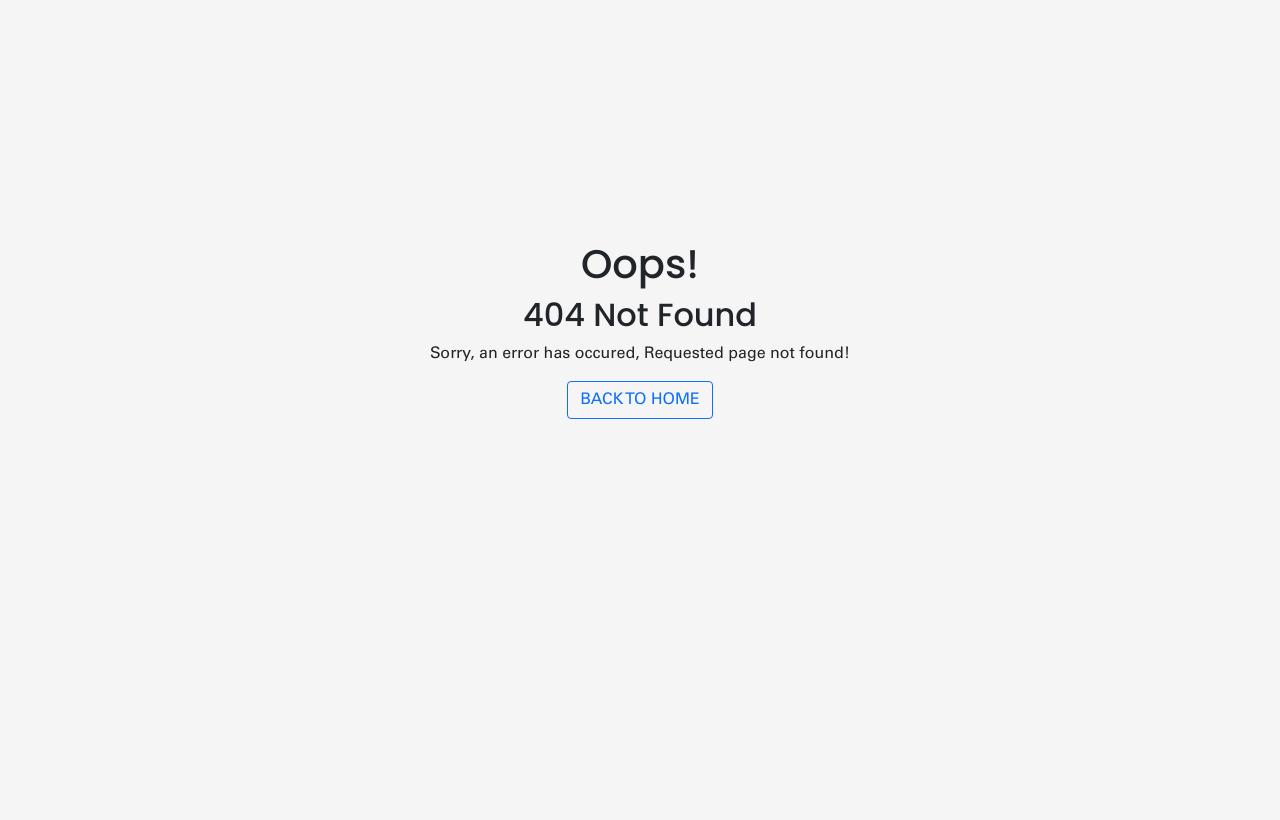
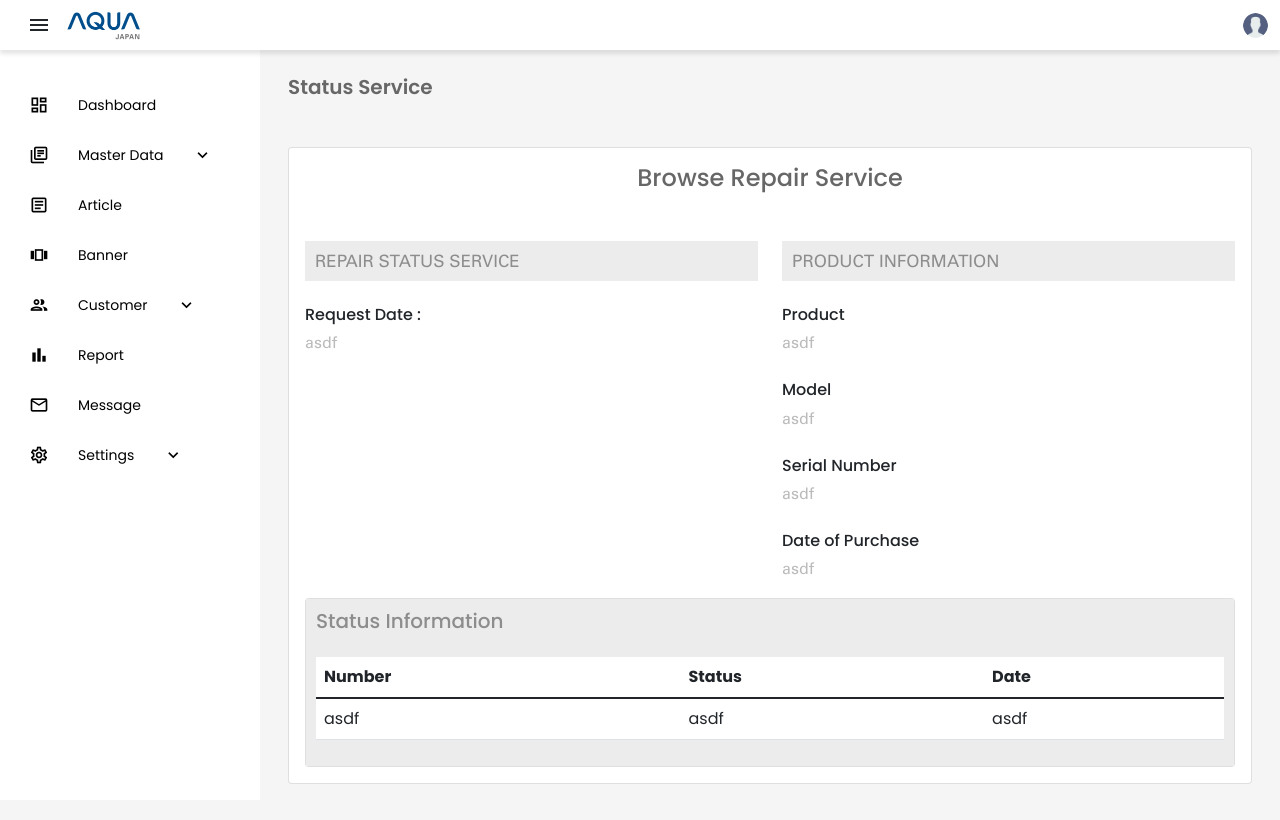
Before and after one commit to syaifuldewarangga/cmsHaier, a React (Create React App) app: page /customer/status-service/detail/1/1 in a window 1280 px wide. Before the commit this address had no page. Shown: the top 820 px of the page. Built offline with nearby package versions, Linux system fonts and the light colour scheme; sample sign-in values are in the browser's storage.

Commit message:
add status service detail

```diff
--- a/src/component/dahboard/customer/statusService/StatusService.jsx
+++ b/src/component/dahboard/customer/statusService/StatusService.jsx
@@ -1,18 +1,59 @@
-import React, { Component } from "react";
+import axios from "axios";
+import React, { useEffect, useState } from "react";
+import { connect } from "react-redux";
+import { useHistory } from "react-router";
+import Pagination from "../../../pagination/Pagination";
 import StatusServiceData from "./statusServiceData/StatusServiceData";
 
-class StatusService extends Component {
-    render() {
+const StatusService = (props) => {
+    const [data, setData] = useState([])
+    const [currentPage, setCurrentPage] = useState(0)
+    const [totalPage, setTotalPage] = useState(0)
+    const history = useHistory()
+
+    var token = localStorage.getItem('access_token');
+    const getServiceStatusAPI = async () => {
+        await axios.get(props.base_url + "register-service", {
+            headers: {
+                Authorization: 'Bearer ' + token,
+            },
+            params: {
+                page: currentPage,
+                itemPerPage: 10
+            }
+        }).then((res) => {
+            setData(res.data.content)
+            setCurrentPage(res.data.number)
+            setTotalPage(res.data.totalPages)
+        })
+    }
+
+    useEffect(() => {
+        getServiceStatusAPI()
+    }, [currentPage])
+
+    const handleChangePage = (value) => {
+        let newPage = value - 1
+        setCurrentPage(newPage)
+    }
+
+    const handleSubmit = (e) => {
+        e.preventDefault()
+        history.push('/customer/status-service/detail/1/1')
+    }
     return(
         <div className="user-role">
             <h5 className="dashboard title" >Status Service</h5>
             <div className="mt-5">
                 <div>
                     <div className="row">
+                        <form onSubmit={handleSubmit}>
                             <div className="d-flex col-lg-6 col-12 mb-3">
-                                <input class="form-control me-2" type="search" placeholder="Search" aria-label="Search" />
-                                <button class="btn btn-outline-success" type="submit">Search</button>
+                                    <input class="form-control me-2" placeholder="SR Number" name="SRNumber" />
+                                    <input class="form-control me-2" placeholder="Phone Number" name="phone_number" />
+                                    <button className="btn btn-outline-success" type="submit"> Search </button>
                             </div>
+                        </form>
                     </div>
                 </div>
 
@@ -22,26 +63,43 @@ class StatusService extends Component {
                             <table className="dashboard table">
                                 <thead>
                                     <tr>
-                                            <th>Photos</th>
-                                            <th>ID Service</th>
+                                        {/* <th>Photos</th> */}
+                                        <th>SR Number</th>
+                                        <th>Phone</th>
                                         <th>Date of Purchase</th>
                                         <th>Barcode</th>
-                                            <th>Product ID</th>
                                         <th>Brand</th>
                                         <th>Product</th>
-                                            <th>Status</th>
                                     </tr>
                                 </thead>
 
-                                    <StatusServiceData />
+                                {
+                                    data.map((item, index) => (
+                                        <StatusServiceData
+                                            key={index}
+                                            data={item}
+                                        />
+                                    ))
+                                }
                             </table>
                         </div>
                     </div>
+                </div>
+                <div className="mt-3">
+                    <Pagination
+                        currentPage={currentPage + 1}
+                        totalPage={totalPage}
+                        changePage = {handleChangePage}
+                    />
                 </div>
             </div>
         </div>
     );
 }
+
+const mapStateToProps = (state) => {
+    return {
+        base_url: state.BASE_URL
     }
-
-export default StatusService;
+}
+export default  connect(mapStateToProps, null) (StatusService);
--- a/src/component/dahboard/customer/statusService/statusServiceData/StatusServiceData.jsx
+++ b/src/component/dahboard/customer/statusService/statusServiceData/StatusServiceData.jsx
@@ -1,26 +1,27 @@
-import React, { Component } from "react";
+import React from "react";
+import { Link } from "react-router-dom";
 
-class StatusServiceData extends Component {
-    render () {
+const StatusServiceData = (props) => {
+    const newDate = props.data.purchase_date.toString().slice(0,10)
     return (
         <tbody>
             <tr>
+                {/* <td className="align-middle">
+                    <img src="/assets/images/product/product1.png" style={{ width: "100px" }} />
+                </td> */}
                 <td className="align-middle">
-                        <img src="/assets/images/product/product1.png" style={{ width: "100px" }} />
+                    <Link to="/customer/status-service/detail/1/1" style={{ color: "#0d6efd" }}>
+                        1123399766
+                    </Link>
                 </td>
-                    <td className="align-middle">1123399766</td>
-                    <td className="align-middle">12/08/2021</td>
-                    <td className="align-middle">2349885577</td>
-                    <td className="align-middle">KLK0987</td>
-                    <td className="align-middle">AQUA JAPAN</td>
-                    <td className="align-middle">Kulkas 1 Pintu</td>
-                    <td className="align-middle">
-                        <button className="btn btn-sm btn-success rounded-pill px-3">Repair Finished</button>
-                    </td>
+                <td className="align-middle">{props.data.mobile_phone}</td>
+                <td className="align-middle">{newDate}</td>
+                <td className="align-middle">{props.data.barcode}</td>
+                <td className="align-middle">{props.data.brand}</td>
+                <td className="align-middle">{props.data.category}</td>
             </tr>
         </tbody>
     );
 }
-}
 
 export default StatusServiceData;
--- /dev/null
+++ b/src/component/dahboard/customer/statusService/statusServiceDetail/StatusServiceDetail.css
@@ -0,0 +1,25 @@
+.status-service-detail .title {
+    color: #676767;
+    /* font-size: 100px; */
+}
+
+.header-title-status {
+    border-radius: 0;
+    background: #ECECEC;
+    border: none;
+    padding: 10px;
+}
+
+.header-title-status p {
+    color: #8D8D8D;
+    font-size: 17px;
+    margin-bottom: -5px;
+}
+
+.content p {
+    color: #BBBBBB
+}
+
+.table-white {
+    background: #ffffff;
+}
--- /dev/null
+++ b/src/component/dahboard/customer/statusService/statusServiceDetail/StatusServiceDetail.jsx
@@ -0,0 +1,98 @@
+import React from 'react'
+import './StatusServiceDetail.css'
+
+function StatusServiceDetail() {
+    return (
+        <div className="status-service-detail">
+            <h5 className="dashboard title" >Status Service</h5>
+            <div className="mt-5">
+                <div className="d-lg-flex justify-content-center">
+                    <div className="col-lg-12">
+                        <div className="card">
+                            <div className="card-body">
+                                <div className="text-center">
+                                <h4 className="title">Browse Repair Service</h4>
+                                </div>
+                                <div className="row mt-5">
+                                <div className="col-lg-6">
+                                    <div className="card header-title-status">
+                                        <p className="text-uppercase">
+                                            Repair Status Service
+                                        </p>
+                                    </div>
+                                    <div className="content mt-4">
+                                        <div>
+                                            <h6>Request Date : </h6>
+                                            <p>asdf</p>
+                                        </div>
+                                    </div>
+                                </div>
+                                <div className="col-lg-6">
+                                    <div className="card header-title-status">
+                                    <p className="text-uppercase">Product Information</p>
+                                    </div>
+                                    <div className="content mt-4">
+                                    <div>
+                                        <h6>Product </h6>
+                                        <p>asdf</p>
+                                    </div>
+                                    <div className="mt-4">
+                                        <h6>Model </h6>
+                                        <p>asdf</p>
+                                    </div>
+                                    <div className="mt-4">
+                                        <h6>Serial Number </h6>
+                                        <p>asdf</p>
+                                    </div>
+                                    <div className="mt-4">
+                                        <h6>Date of Purchase </h6>
+                                        <p>asdf</p>
+                                    </div>
+                                    </div>
+                                </div>
+                                <div className="col-12">
+                                    <div className="card">
+                                    <div className="card-body header-title-status">
+                                        <div>
+                                        <h5 style={{ color: '#8D8D8D' }}>
+                                            Status Information
+                                        </h5>
+                                        </div>
+                                        <div style={{ overflowX: 'auto' }}>
+                                        <table className="table table-white mt-3">
+                                            <thead>
+                                                <tr>
+                                                    <th scope="col">Number</th>
+                                                    <th scope="col">Status</th>
+                                                    <th scope="col">Date</th>
+                                                </tr>
+                                            </thead>
+                                            <tbody>
+                                                <tr>
+                                                    <td className="text-nowrap">
+                                                    asdf
+                                                    </td>
+                                                    <td className="text-nowrap">
+                                                    asdf
+                                                    </td>
+                                                    <td className="text-nowrap">
+                                                        asdf
+                                                    </td>
+                                                </tr>
+                                            </tbody>
+                                        </table>
+                                        </div>
+                                    </div>
+                                    </div>
+                                </div>
+                                </div>
+                            </div>
+                        </div>
+                    </div>
+                </div>
+            </div>
+        </div>
+    )
+}
+
+export default StatusServiceDetail
--- a/src/component/dahboard/user/fromUser/FormUser.jsx
+++ b/src/component/dahboard/user/fromUser/FormUser.jsx
@@ -329,6 +329,7 @@ function FormUser(props) {
                 console.log(e.response);
               });
           } else {
+            alert('berhasil');
             history.push('/users');
           }
         })
@@ -365,6 +366,9 @@ function FormUser(props) {
                 let responError = e.response.data.errors;
                 appendErrorData(responError);
               });
+          } else {
+            alert('berhasil');
+            history.push('/users');
           }
         })
         .catch((e) => {
@@ -429,6 +433,7 @@ function FormUser(props) {
                     onChange={onChangeData}
                     value={data.username}
                     disabled={props.title === 'Edit User' ? true : false}
+                    required
                   />
                   <div className="invalid-feedback">{errorData.username}</div>
                 </div>
@@ -444,6 +449,7 @@ function FormUser(props) {
                       }`}
                       aria-label="password"
                       onChange={onChangeData}
+                      required
                     />
                     <div className="invalid-feedback">{errorData.password}</div>
                   </div>
@@ -457,6 +463,7 @@ function FormUser(props) {
                   }`}
                   aria-label="role"
                   onChange={onChangeData}
+                  required
                 >
                   <option selected disabled>
                     -- Select Role --
@@ -486,6 +493,7 @@ function FormUser(props) {
                     aria-label="first_name"
                     onChange={onChangeData}
                     value={data.first_name}
+                    required
                   />
                   <div className="invalid-feedback">{errorData.first_name}</div>
                 </div>
@@ -501,6 +509,7 @@ function FormUser(props) {
                     aria-label="last_name"
                     onChange={onChangeData}
                     value={data.last_name}
+                    required
                   />
                   <div className="invalid-feedback">{errorData.last_name}</div>
                 </div>
@@ -516,6 +525,7 @@ function FormUser(props) {
                     aria-label="email"
                     onChange={onChangeData}
                     value={data.email}
+                    required
                   />
                 </div>
               </div>
@@ -532,6 +542,7 @@ function FormUser(props) {
                       onChange={onChangeData}
                       value={data.phone}
                       disabled={props.title === 'Edit User' ? 'disabled' : null}
+                      required
                     />
                     <div className="invalid-feedback">{errorData.phone}</div>
                   </div>
--- a/src/component/dahboard/user/userList/UserList.jsx
+++ b/src/component/dahboard/user/userList/UserList.jsx
@@ -31,7 +31,6 @@ function UserList(props) {
         params: {
           page: currentPage,
           itemPerPage: 10,
-          except_id: localStorage.getItem('id')
         }
       })
       .then((res) => {
--- a/src/pages/admin/dashboard/Dashboard.jsx
+++ b/src/pages/admin/dashboard/Dashboard.jsx
@@ -20,6 +20,7 @@ import RegisteredCustomer from '../../../component/dahboard/customer/registeredC
 import RegisteredProduct from '../../../component/dahboard/customer/registeredProduct/RegisteredProduct';
 import RegisteredProductListByUser from '../../../component/dahboard/customer/registeredProduct/RegisteredProductListByUser';
 import StatusService from '../../../component/dahboard/customer/statusService/StatusService';
+import StatusServiceDetail from '../../../component/dahboard/customer/statusService/statusServiceDetail/StatusServiceDetail';
 import AddCustomerVoice from '../../../component/dahboard/customerVoice/addCustomerVoice/AddCustomerVoice';
 import CustomerVoiceList from '../../../component/dahboard/customerVoice/CustomerVoiceList';
 import EditCustomerVoice from '../../../component/dahboard/customerVoice/editCustomerVoice/EditCustomerVoice';
@@ -101,6 +102,7 @@ class Dashboard extends Component {
             <AdminRoute exact path="/customer/registered-product/user/:userID" component={RegisteredProductListByUser} />
 
             <AdminRoute exact path="/customer/status-service" component={StatusService} />
+            <AdminRoute exact path="/customer/status-service/detail/:srNumber/:phone_number" component={StatusServiceDetail} />
 
             <AdminRoute exact path="/report" component={Report} />
 
```
Lines whose indentation alone changed are shown as unchanged.
